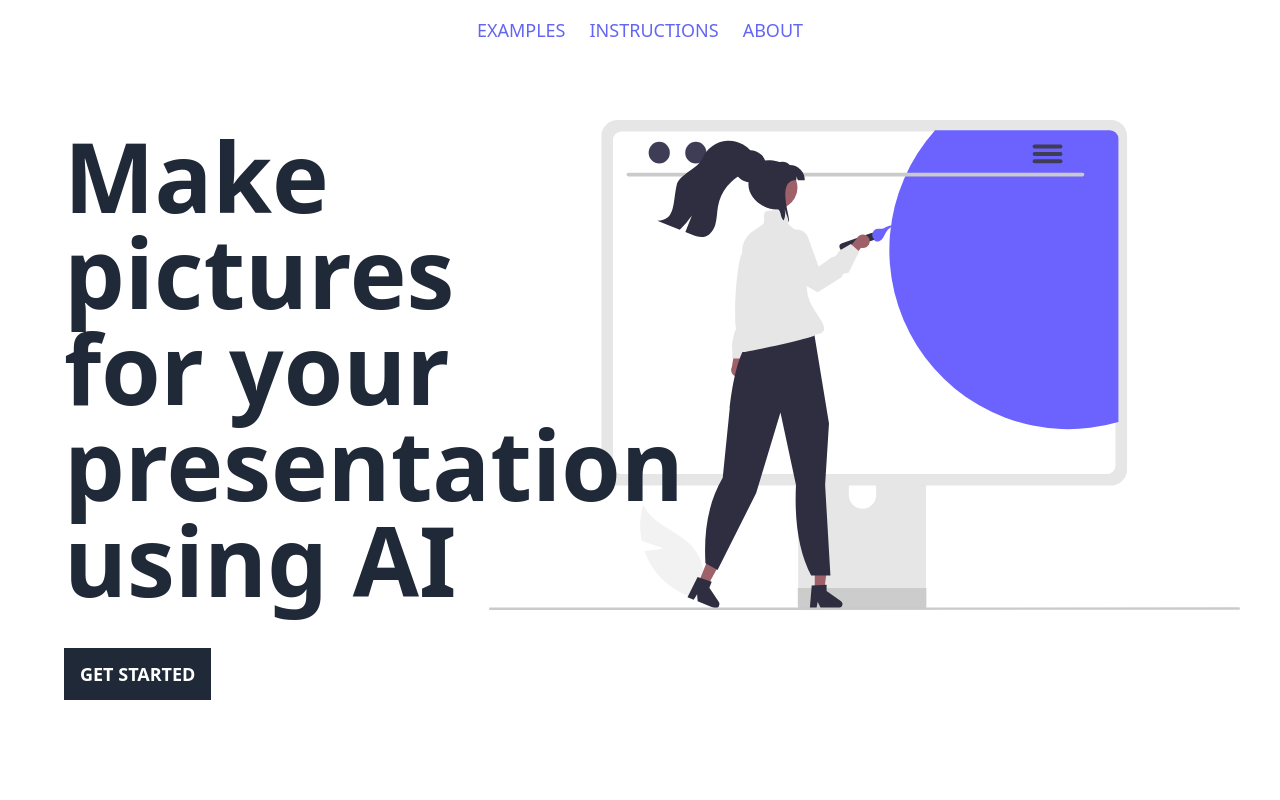
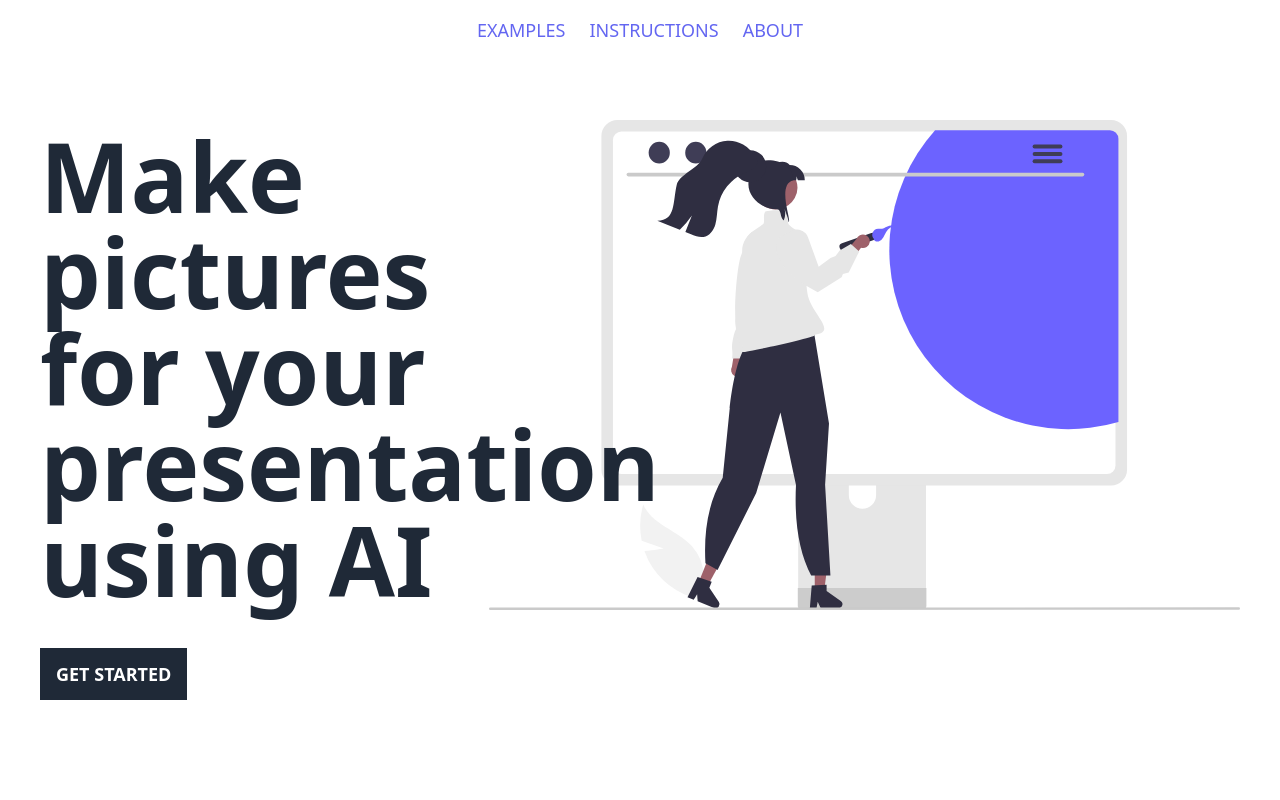
Before and after one commit to po1inakoroleva/image-generator, a Next.js app: page /en in a window 1280 px wide. Shown: the top 800 px of the page. Built offline with nearby package versions, Linux system fonts and the light colour scheme.

Commit message:
fix padding

```diff
--- a/src/app/components/MainPage/Header.tsx
+++ b/src/app/components/MainPage/Header.tsx
@@ -45,7 +45,7 @@ const Header: FC = () => {
         </nav>
       </header>
       <div className="bg-white dark:bg-gray-700 overflow-hidden relative">
-        <div className="container relative z-10 flex items-start px-6 py-32 mx-auto">
+        <div className="container relative z-10 flex items-start py-32 mx-auto">
           <div className="relative ml-10  w-1/2 z-10 flex flex-col items-start">
             <h1 className="font-extrabold text-balance leading-tight text-gray-800 dark:text-gray-100 text-6xl sm:text-8xl">
               {t('header.title')}
```
